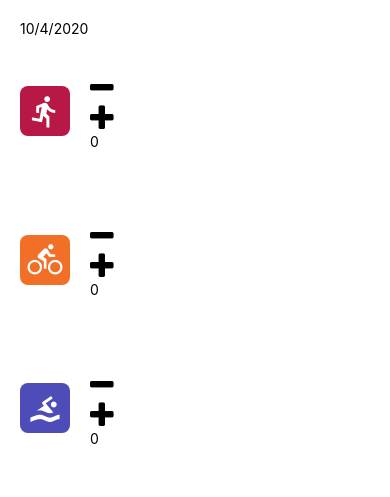
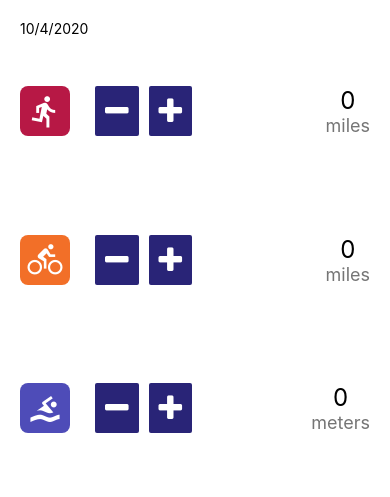
Before and after one commit to injune1123/fitness, a React Native app: screen / in a window 390 px wide. Shown: the top 497 px of the page. Built offline with nearby package versions, Linux system fonts and the light colour scheme.

Commit message:
Style steppers

```diff
--- a/components/AddEntry.js
+++ b/components/AddEntry.js
@@ -129,6 +129,7 @@ class AddEntry extends Component {
                     value={value}
                     onIncrement={() => this.increment(key)}
                     onDecrement={() => this.decrement(key)}
+                    {...rest}
                 />
               }
             </View>
--- a/components/Steppers.js
+++ b/components/Steppers.js
@@ -1,23 +1,67 @@
 import React from 'react'
-import { View, Text, TouchableOpacity } from 'react-native'
+import { Platform, View, Text, TouchableOpacity, StyleSheet } from 'react-native'
 import { FontAwesome, Entypo } from '@expo/vector-icons'
+import { purplem, gray, white, purple } from '../utils/colors'
 
 export default function Steppers ({ max, unit, step, value, onIncrement, onDecrement }) {
   return (
-    <View>
+
+  <View style={[styles.row, {justifyContent: 'space-between'}]}>
+  {Platform.OS === 'ios' ?
+    <View style={styles.row}>
+      <TouchableOpacity
+        style={[styles.iosBtn, {borderRightWidth: 0, borderTopRightRadius: 0, borderBottomRightRadius: 0,}]}
+      onPress={onDecrement}>
+        <Entypo name="minus" size={30} color={purple}/>
+      </TouchableOpacity>
+      <TouchableOpacity
+        style={[styles.iosBtn, { borderTopLeftRadius: 0, borderBottomLeftRadius: 0,}]}
+        onPress={onIncrement}>
+        <Entypo name="plus" size={30} color={purple}/>
+      </TouchableOpacity>
+    </View>
+ :     <View style={styles.row}>
+        <TouchableOpacity style={styles.androidBtn} onPress={onDecrement}>
+          <FontAwesome name="minus" size={30} color={white}/>
+        </TouchableOpacity>
+        <TouchableOpacity style={styles.androidBtn}  onPress={onIncrement}>
+          <FontAwesome name="plus" size={30} color={white}/>
+        </TouchableOpacity>
+      </View>}
       <View>
-        <TouchableOpacity onPress={onDecrement}>
-          <FontAwesome name="minus" size={30} color={'black'}/>
-        </TouchableOpacity>
-        <TouchableOpacity onPress={onIncrement}>
-          <FontAwesome name="plus" size={30} color={'black'}/>
-        </TouchableOpacity>
-      </View>
-      <View>
-        <Text>{value}</Text>
-        <Text>{unit}</Text>
+        <Text style={{fontSize: 24, textAlign: 'center'}}>{value}</Text>
+        <Text style={{fontSize: 18, color: gray}}>{unit}</Text>
       </View>
     </View>
   )
 
 }
+
+const styles= StyleSheet.create({
+  row: {
+    flexDirection: 'row',
+    flex: 1,
+    alignItems: 'center'
+  },
+  androidBtn: {
+    margin: 5,
+    backgroundColor: purple,
+    padding: 10,
+    borderRadius: 2
+  },
+  iosBtn: {
+    backgroundColor: white,
+    borderColor: purple,
+    borderWidth: 1,
+    borderRadius: 3,
+    padding: 5,
+    paddingLeft: 25,
+    paddingRight: 25
+  },
+
+  metricCounter: {
+    width: 85,
+    justifyContent: 'center',
+    alignItems: 'center'
+  }
+})
```
